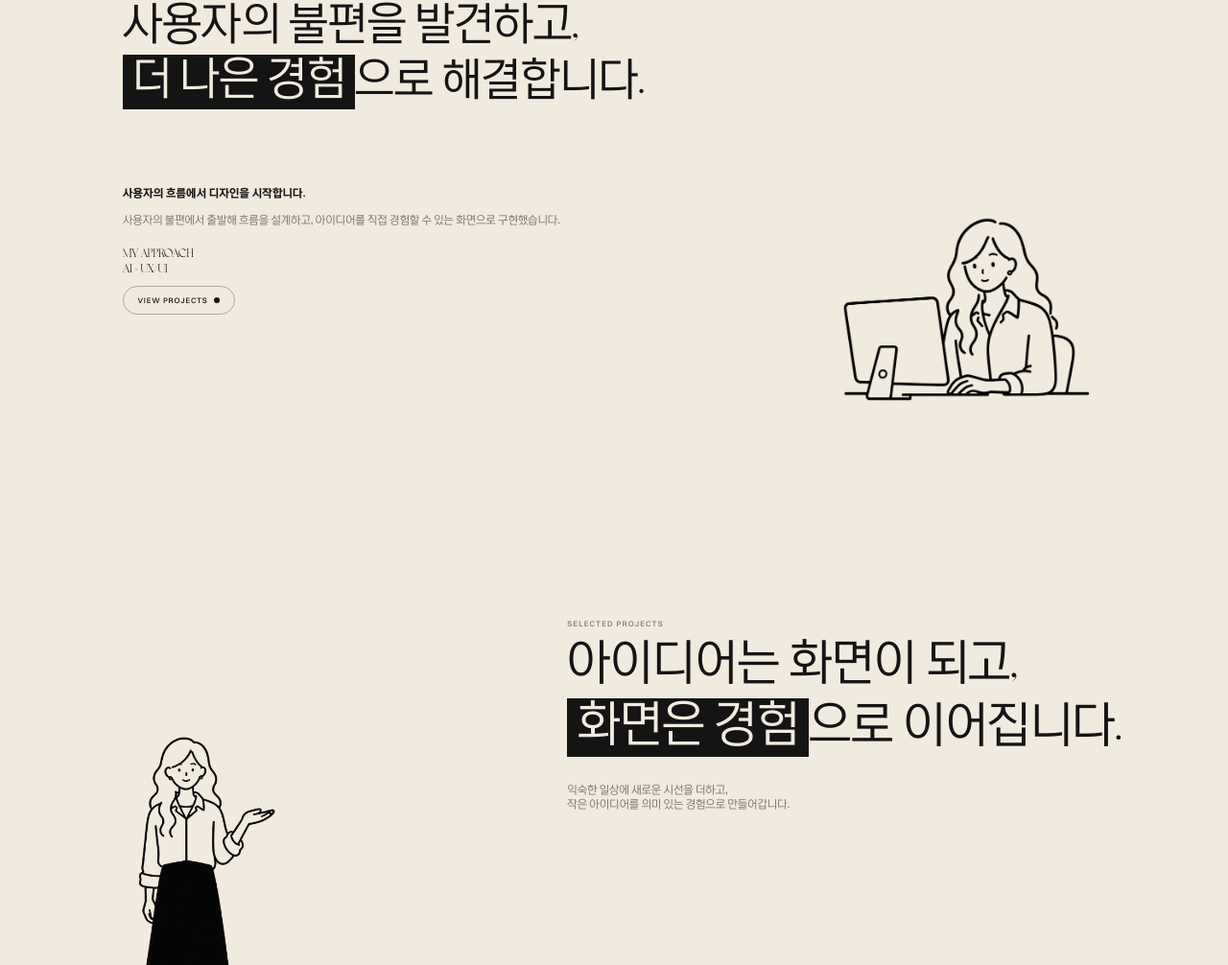
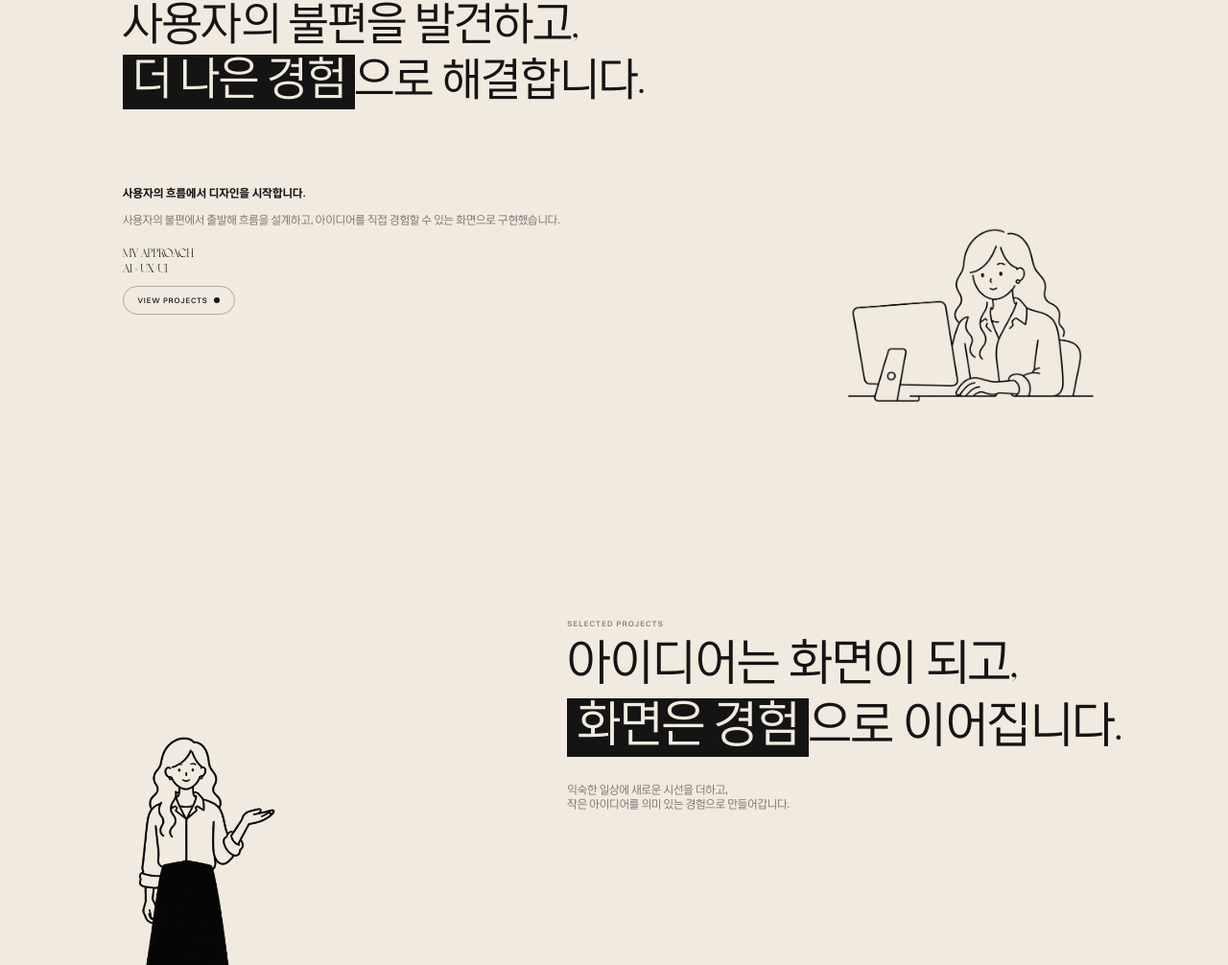
Before and after one commit to cha344709-arch/Personalbranding, a plain HTML site: page index.html in a window 1280 px wide. Shown: the part 3689-4695 px from the top of the page at 96% size. Drawn offline with Linux system fonts and the light colour scheme; a web font is replaced by a local one.

Commit message:
Replace secondary illustration

```diff
--- a/index.html
+++ b/index.html
@@ -164,7 +164,7 @@
 
   <!-- Places statement -->
   <section class="section places-after" id="places-after">
-    <img class="places-after__photo" src="img/me1.png" alt="">
+    <img class="places-after__photo" src="img/woman2.png" alt="작업 중인 여성 일러스트">
     <div class="places-after__head reveal">
       <h2 class="section__title">
         <span>사용자의 불편을 발견하고,</span>
```
Also changed, not shown: img/woman2.png (added).
